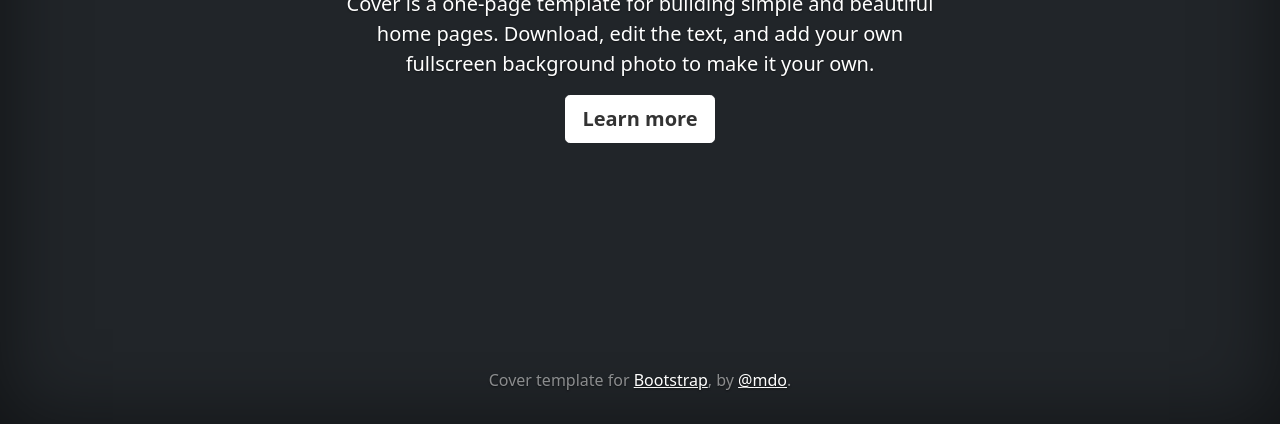
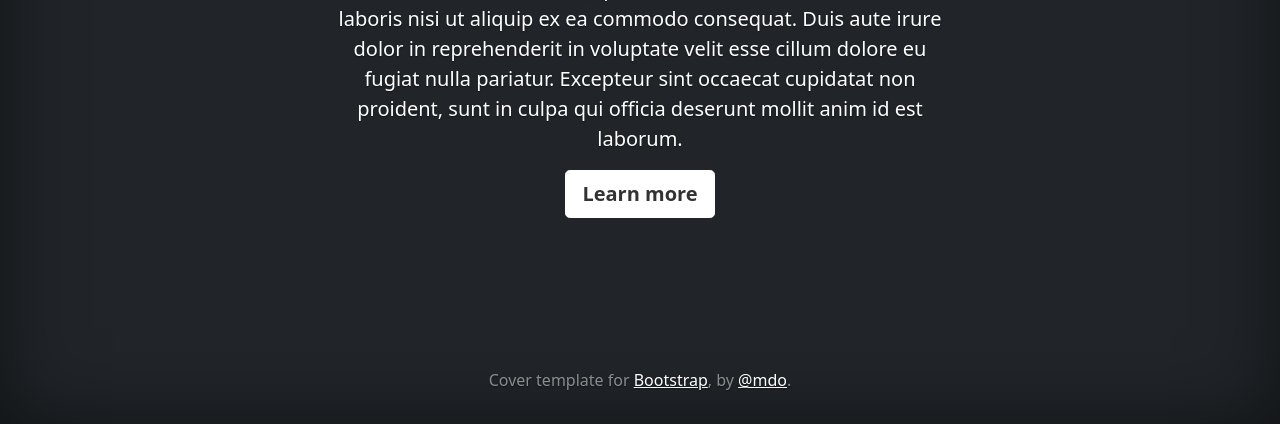
Before and after one commit to nuhazet6/git-work2, a plain HTML site: page files/index.html in a window 1280 px wide. Shown: the part 376-800 px from the top of the page. Drawn offline with Linux system fonts and the light colour scheme.

Commit message:
Lorem añadido

```diff
--- a/files/index.html
+++ b/files/index.html
@@ -51,7 +51,12 @@
 
   <main class="px-3">
     <h1>Cover your page. CAMBIO USER1</h1>
-    <p class="lead">Cover is a one-page template for building simple and beautiful home pages. Download, edit the text, and add your own fullscreen background photo to make it your own.</p>
+    <p class="lead">Lorem ipsum dolor sit amet, consectetur adipisicing elit, sed do eiusmod
+    tempor incididunt ut labore et dolore magna aliqua. Ut enim ad minim veniam,
+    quis nostrud exercitation ullamco laboris nisi ut aliquip ex ea commodo
+    consequat. Duis aute irure dolor in reprehenderit in voluptate velit esse
+    cillum dolore eu fugiat nulla pariatur. Excepteur sint occaecat cupidatat non
+    proident, sunt in culpa qui officia deserunt mollit anim id est laborum.</p>
     <p class="lead">
       <a href="#" class="btn btn-lg btn-secondary fw-bold border-white bg-white">Learn more</a>
     </p>
```
